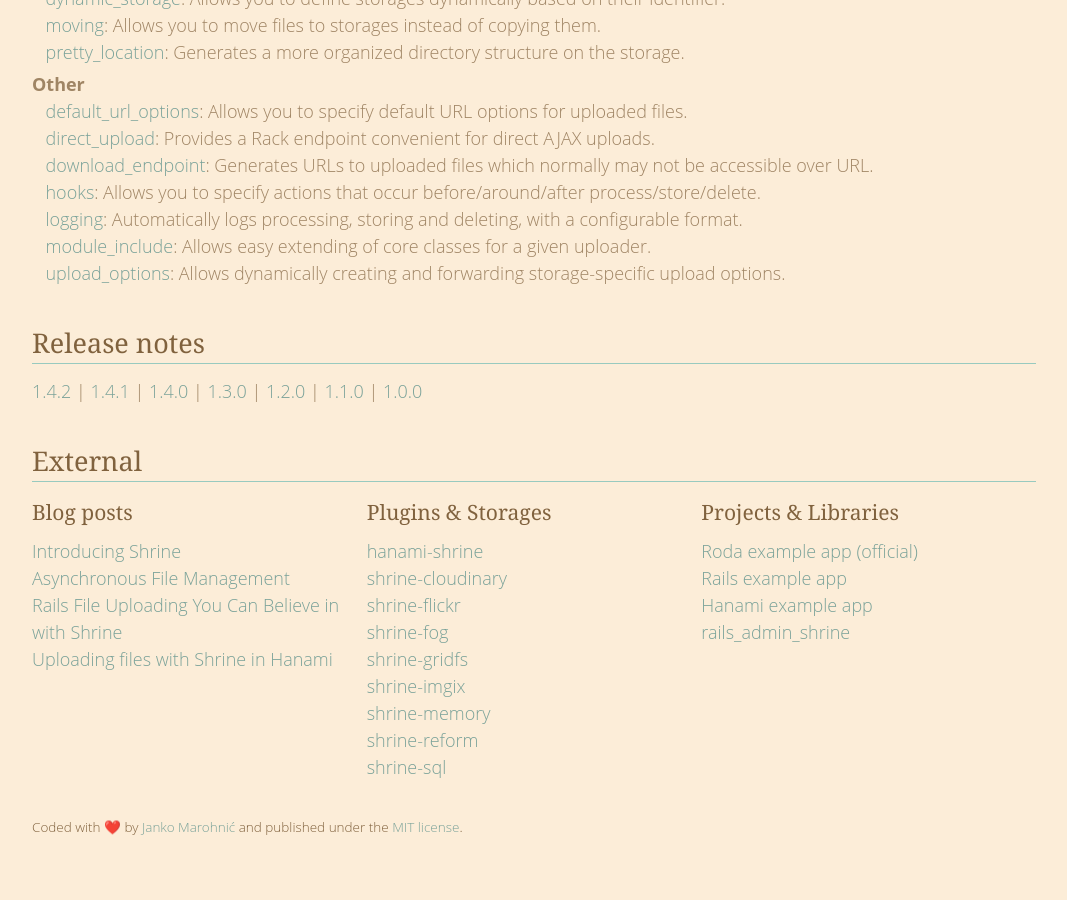
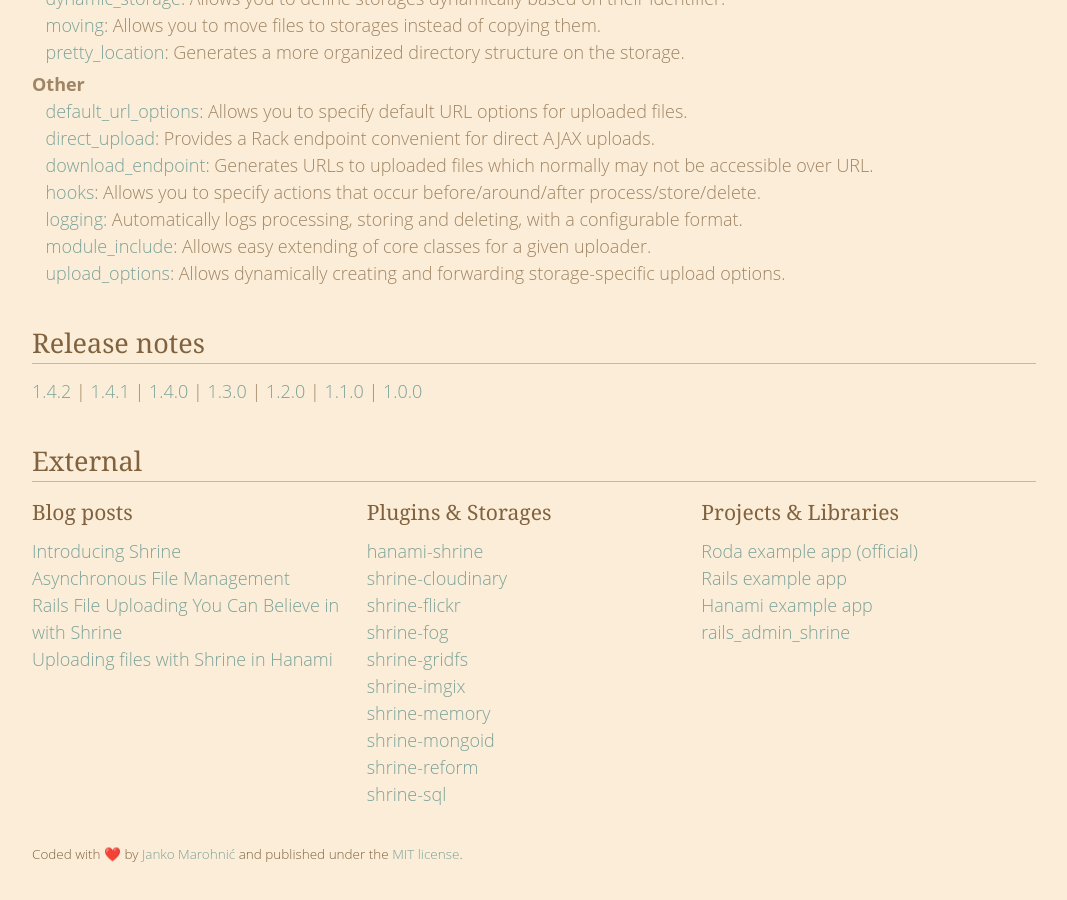
Before and after one commit to avinashcodeer/Romenics, a Jekyll site: the page built from www/index.html, in a window 1280 px wide and 900 px high, scrolled down 1461 px. Shown: the whole window, without its empty margins (106-1173 px from the left). Built offline with Jekyll 4.4.1, drawn with Linux system fonts in a browser that asks for light colours; emoji names are drawn with the system emoji font; before the commit the page ends 2334 px from its top, so only the background shows below that.

Commit message:
Link shrine-mongoid on the website

```diff
--- a/www/_data/external.yml
+++ b/www/_data/external.yml
@@ -38,6 +38,9 @@
       name: shrine-memory
       url: https://github.com/janko-m/shrine-memory
     -
+      name: shrine-mongoid
+      url: https://github.com/janko-m/shrine-mongoid
+    -
       name: shrine-reform
       url: https://github.com/janko-m/shrine-reform
     -
```
